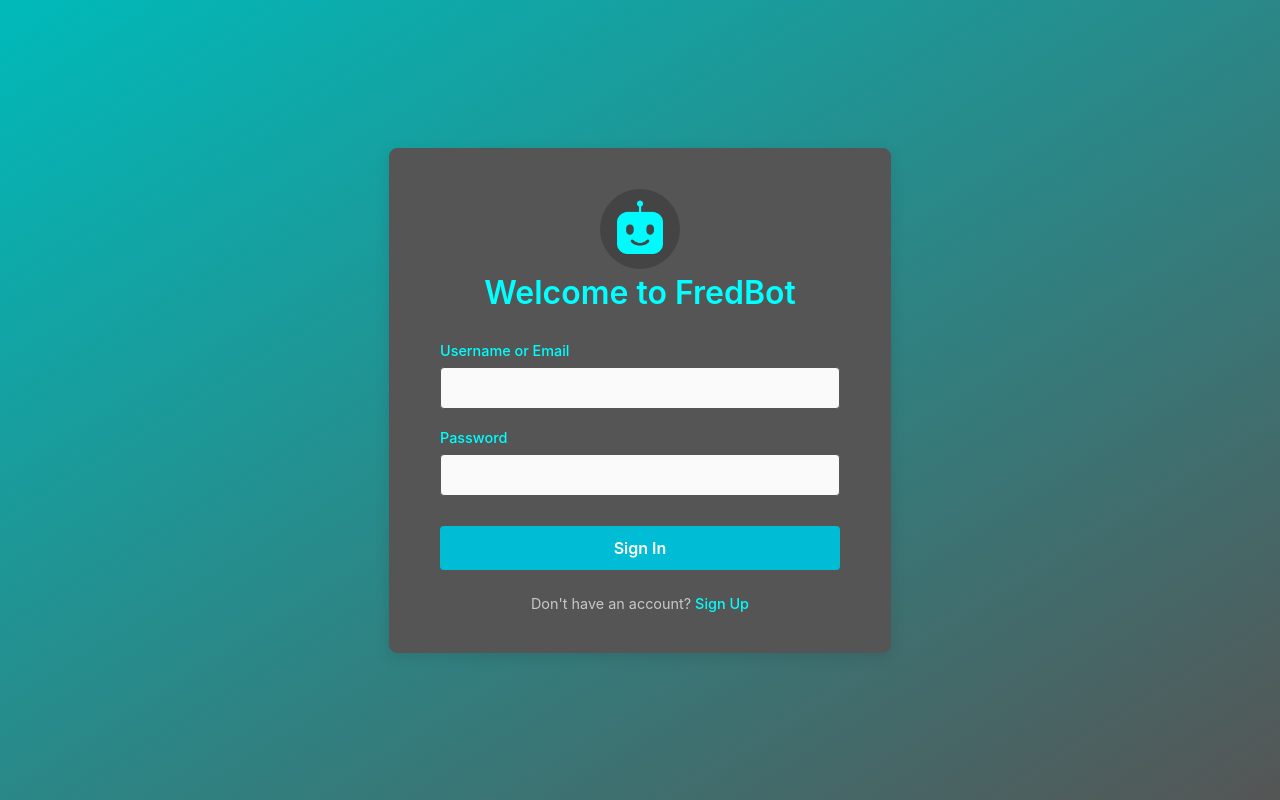
After one commit to CoderAngelPro/CMPS3680-Chatbot, a PHP site: page /login.html in a window 1280 px wide. The commit adds this page. Run offline with PHP 8.4, Linux system fonts and the light colour scheme.

Commit message:
Added Login

```diff
--- /dev/null
+++ b/www/login.html
@@ -0,0 +1,258 @@
+<!DOCTYPE html>
+<html lang="en">
+<head>
+  <meta charset="UTF-8">
+  <meta name="viewport" content="width=device-width, initial-scale=1.0">
+  <title>FredBot Login</title>
+  <style>
+    :root {
+      --primary-cyan: #00bcd4;
+      --dark-grey: #333;
+      --medium-grey: #f4f4f4;
+      --light-grey: #ffffff;
+      --text-color: #333;
+      --input-bg: rgb(250, 250, 250);
+      --border-color: #555;
+      --button-hover-bg: #00acc1;
+      --error-color: #e74c3c;
+    }
+
+    body {
+      margin: 0;
+      font-family: -apple-system, BlinkMacSystemFont, "Segoe UI", Roboto, Helvetica, Arial, sans-serif, "Apple Color Emoji", "Segoe UI Emoji", "Segoe UI Symbol";
+      background-image: linear-gradient(to bottom right, #00baba, #555);
+      background-repeat: no-repeat;
+      background-attachment: fixed;
+      color: var(--text-color);
+      display: flex;
+      justify-content: center;
+      align-items: center;
+      min-height: 100vh;
+      overflow: hidden;
+    }
+
+    .login-container {
+      background-color: #555;
+      padding: 40px 50px;
+      border-radius: 8px;
+      box-shadow: 0 4px 15px rgba(0, 0, 0, 0.1);
+      border: 1px solid var(--border-color);
+      text-align: center;
+      animation: fadeIn 0.5s ease-in-out;
+      max-width: 400px;
+      width: 90%;
+      overflow: hidden;
+    }
+
+    @keyframes fadeIn {
+      from { opacity: 0; transform: translateY(-10px); }
+      to { opacity: 1; transform: translateY(0); }
+    }
+
+    .logo {
+      max-width: 80px;
+      height: auto;
+      background-color: #444;
+      border-radius: 100%;
+    }
+
+    h1 {
+      color: #0ff;
+      margin-bottom: 30px;
+      font-weight: 600;
+      margin-top: 0;
+    }
+
+    .input-group {
+      margin-bottom: 20px;
+      text-align: left;
+    }
+
+    label {
+      display: block;
+      margin-bottom: 8px;
+      font-size: 0.9em;
+      color: #0ff;
+      font-weight: 500;
+    }
+
+    input[type="text"],
+    input[type="password"],
+    input[type="email"] {
+      width: 100%;
+      padding: 12px 15px;
+      background-color: var(--input-bg);
+      border: 1px solid var(--border-color);
+      border-radius: 4px;
+      color: var(--text-color);
+      font-family: inherit;
+      box-sizing: border-box;
+      transition: border-color 0.3s ease, box-shadow 0.3s ease;
+    }
+
+    input[type="text"]:focus,
+    input[type="password"]:focus,
+    input[type="email"]:focus {
+      outline: none;
+      border-color: var(--primary-cyan);
+      box-shadow: 0 0 0 3px rgba(0, 188, 212, 0.2);
+    }
+
+    button {
+      background-color: var(--primary-cyan);
+      color: var(--light-grey);
+      border: none;
+      padding: 12px 30px;
+      font-family: inherit;
+      font-size: 1em;
+      font-weight: 600;
+      border-radius: 4px;
+      cursor: pointer;
+      transition: background-color 0.3s ease, box-shadow 0.3s ease;
+      margin-top: 10px;
+      text-transform: none;
+      width: 100%;
+    }
+
+    button:hover,
+    button:focus {
+      background-color: var(--button-hover-bg);
+      color: var(--light-grey);
+      box-shadow: 0 2px 8px rgba(0, 188, 212, 0.3);
+      outline: none;
+    }
+
+    .toggle-link-section {
+      margin-top: 25px;
+      font-size: 0.9em;
+      color: rgb(200, 200, 200);
+    }
+
+    .toggle-link-section a {
+      color: #0ff;
+      text-decoration: none;
+      font-weight: 500;
+      transition: color 0.3s ease;
+      cursor: pointer;
+    }
+
+    .toggle-link-section a:hover {
+      color: var(--button-hover-bg);
+      text-decoration: underline;
+    }
+
+    #signupFormContainer {
+      display: none;
+    }
+
+  </style>
+</head>
+<body>
+
+  <div class="login-container">
+    <img src="./img/happy_robot.png" alt="FredBot Logo" class="logo">
+    <h1 id="formTitle">Welcome to FredBot</h1>
+
+    <div id="loginFormContainer">
+      <form id="loginForm">
+        <div class="input-group">
+          <label for="loginUsername">Username or Email</label>
+          <input type="text" id="loginUsername" name="username" required>
+        </div>
+        <div class="input-group">
+          <label for="loginPassword">Password</label>
+          <input type="password" id="loginPassword" name="password" required>
+        </div>
+        <button type="submit">Sign In</button>
+        <div class="toggle-link-section">
+          Don't have an account? <a id="showSignupLink">Sign Up</a>
+        </div>
+      </form>
+    </div>
+
+    <div id="signupFormContainer">
+      <form id="signupForm">
+        <div class="input-group">
+          <label for="signupEmail">Email</label>
+          <input type="email" id="signupEmail" name="email" required>
+        </div>
+        <div class="input-group">
+          <label for="signupPassword">Password</label>
+          <input type="password" id="signupPassword" name="password" required>
+        </div>
+        <div class="input-group">
+          <label for="confirmPassword">Confirm Password</label>
+          <input type="password" id="confirmPassword" name="confirmPassword" required>
+        </div>
+        <button type="submit">Sign Up</button>
+        <div class="toggle-link-section">
+          Already have an account? <a id="showLoginLink">Log In</a>
+        </div>
+      </form>
+    </div>
+
+  </div>
+
+  <script>
+    const loginFormContainer = document.getElementById('loginFormContainer');
+    const signupFormContainer = document.getElementById('signupFormContainer');
+    const showSignupLink = document.getElementById('showSignupLink');
+    const showLoginLink = document.getElementById('showLoginLink');
+    const formTitle = document.getElementById('formTitle');
+
+    const loginForm = document.getElementById('loginForm');
+    const signupForm = document.getElementById('signupForm');
+
+    function showLogin() {
+      loginFormContainer.style.display = 'block';
+      signupFormContainer.style.display = 'none';
+      formTitle.textContent = 'Welcome to FredBot';
+    }
+
+    function showSignup() {
+      loginFormContainer.style.display = 'none';
+      signupFormContainer.style.display = 'block';
+      formTitle.textContent = 'Create FredBot Account';
+    }
+
+    showSignupLink.addEventListener('click', (e) => {
+      e.preventDefault();
+      showSignup();
+    });
+
+    showLoginLink.addEventListener('click', (e) => {
+      e.preventDefault();
+      showLogin();
+    });
+
+    loginForm.addEventListener('submit', (event) => {
+      event.preventDefault();
+      const username = document.getElementById('loginUsername').value;
+      const password = document.getElementById('loginPassword').value;
+      console.log('Attempting login...');
+      console.log('Username/Email:', username);
+      console.log('Password:', password ? '********' : '');
+      alert(`Login attempt for ${username}. Check console for details (demo only).`);
+    });
+
+    signupForm.addEventListener('submit', (event) => {
+      event.preventDefault();
+      const email = document.getElementById('signupEmail').value;
+      const password = document.getElementById('signupPassword').value;
+      const confirmPassword = document.getElementById('confirmPassword').value;
+
+      if (password !== confirmPassword) {
+        alert('Passwords do not match!');
+        return;
+      }
+
+      console.log('Attempting sign up...');
+      console.log('Email:', email);
+      console.log('Password:', password ? '********' : '');
+      alert(`Sign up attempt for ${email}. Check console for details (demo only).`);
+    });
+
+  </script>
+
+</body>
+</html>
```
Also changed, not shown: www/index.html (+31 -8 lines), www/index.php (deleted, +0 -56 lines), www/script.js (+6 -2 lines), www/style.css (+33 -8 lines), www/Close-sidebar1.png (deleted), www/Close-sidebar2.png (deleted), www/img/Chat-bubble.png (renamed from www/Chat-bubble.png), www/img/happy_robot.png (renamed from www/happy_robot.png).
